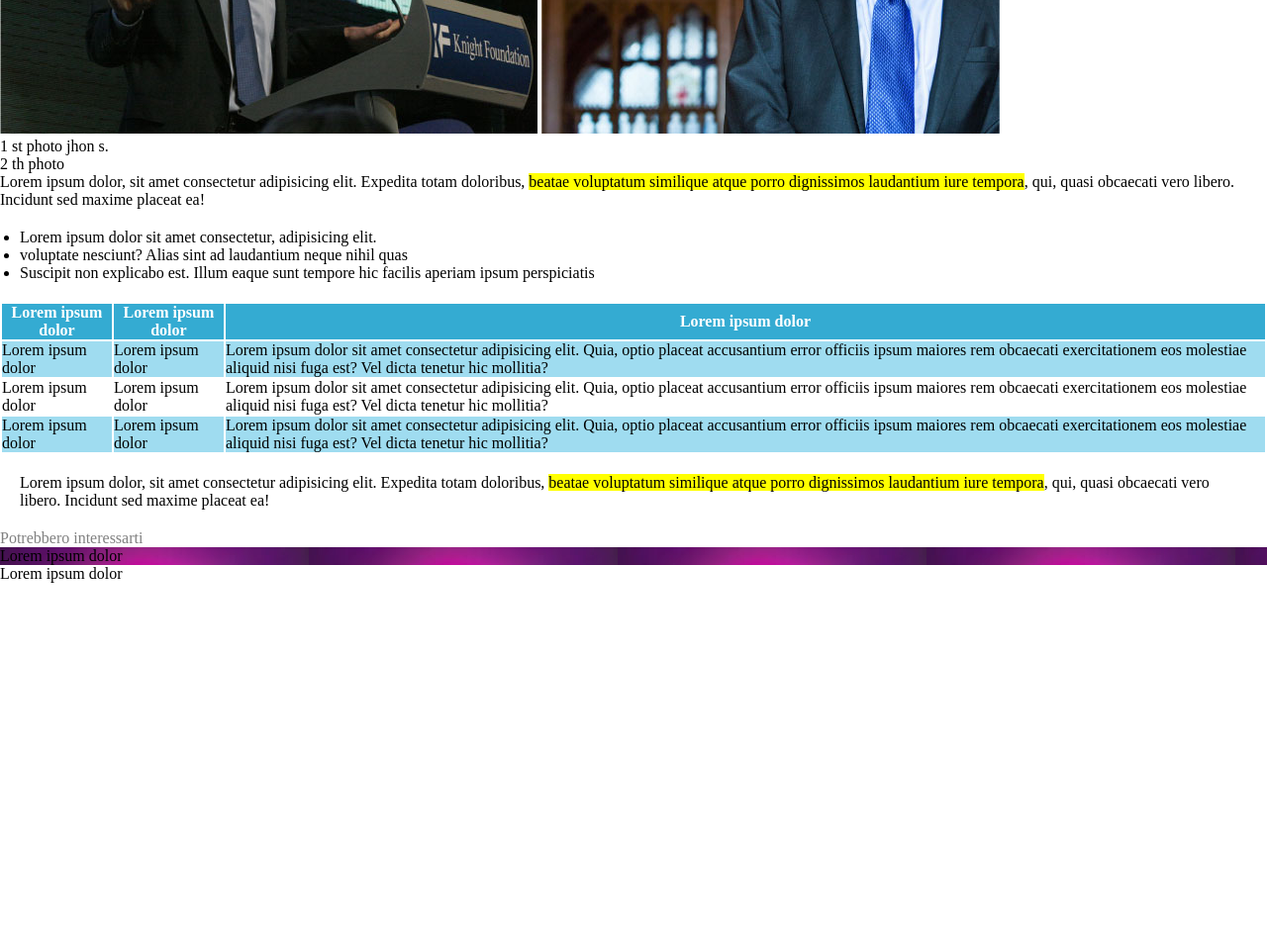
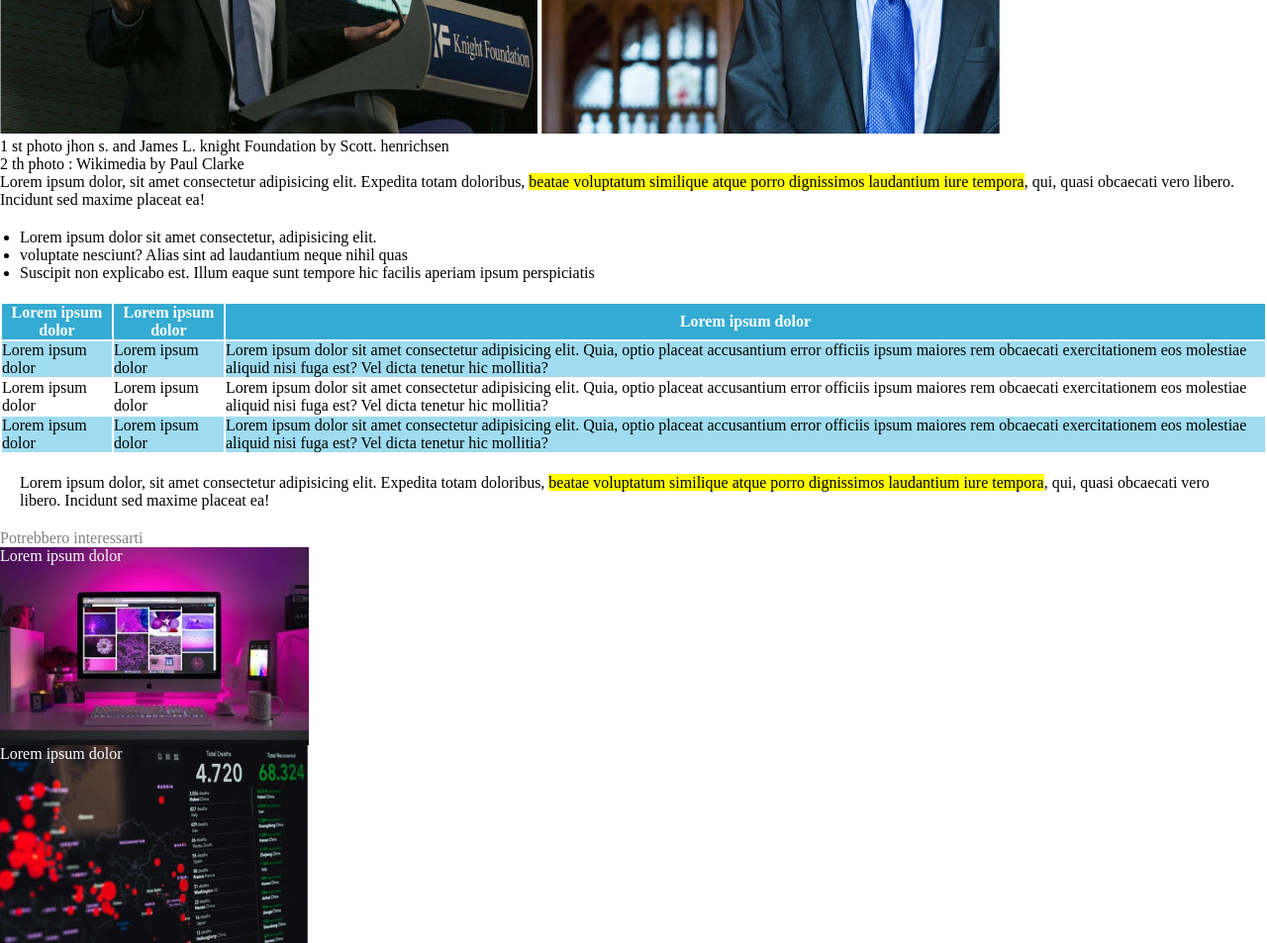
Before and after one commit to tizianotambone/html-css-booleaner, a plain HTML site: page index.html in a window 1280 px wide. Shown: the part 400-1353 px from the top of the page at 99% size. Before the commit the page ends 989 px from the top, so only its background shows below. Drawn offline with Linux system fonts and the light colour scheme.

Commit message:
[FIX] done

```diff
--- a/css/style.css
+++ b/css/style.css
@@ -40,4 +40,15 @@ background-color: lightblue;
 }
 .computer{
     background-image: url(../img2/monitor.jpg);
+    color: white;
+    height: 200px;
+    background-repeat: no-repeat;
+
 }
+.graph{
+    background-image: url(../img2/graph.jpg);
+    color: white;
+    height: 200px;
+    background-repeat: no-repeat;
+
+}
--- a/index.html
+++ b/index.html
@@ -11,7 +11,7 @@
         <img src="./img2/logo.svg" alt="logo" class="logo">
     </header>
     <main>
-        <h1>Internet deve essere</h1>
+        <h1>Internet deve essere al servizio del "Bene pubblico" : il manifesto di Tim Berners-Lee</h1>
         <span class="grigio">
         scritto da
         </span>
@@ -24,10 +24,10 @@
        <img src="./img2/tim-1.jpg" alt="img1">
        <img src="./img2/tim-2.jpg" alt="img2">
     <div>
-       <span>1 st photo jhon s.</span>
+       <span>1 st photo jhon s. and James L. knight Foundation by  Scott. henrichsen</span>
     </div>
     <div>
-        <span>2 th photo </span>
+        <span>2 th photo : Wikimedia by Paul Clarke </span>
     </div>
     <div>Lorem ipsum dolor, sit amet consectetur adipisicing elit. Expedita totam doloribus, <mark> beatae voluptatum similique atque porro dignissimos laudantium iure tempora</mark>, qui, quasi obcaecati vero libero. Incidunt sed maxime placeat ea!</div>
 
@@ -74,7 +74,7 @@
     <span class="colore"> Potrebbero interessarti</span>
 
    <div class="computer"> Lorem ipsum dolor</div>
-   <div>Lorem ipsum dolor</div>
+   <div class="graph">Lorem ipsum dolor</div>
 
 
 
```
